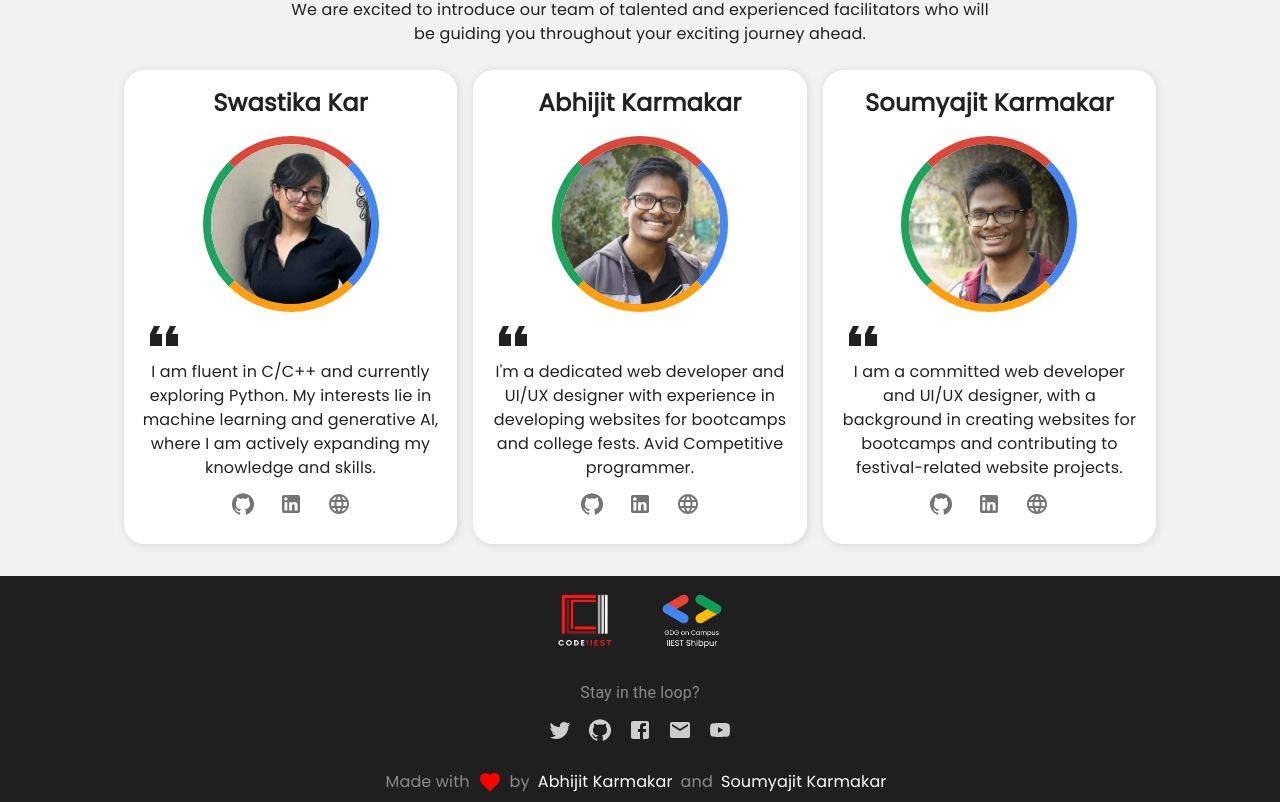
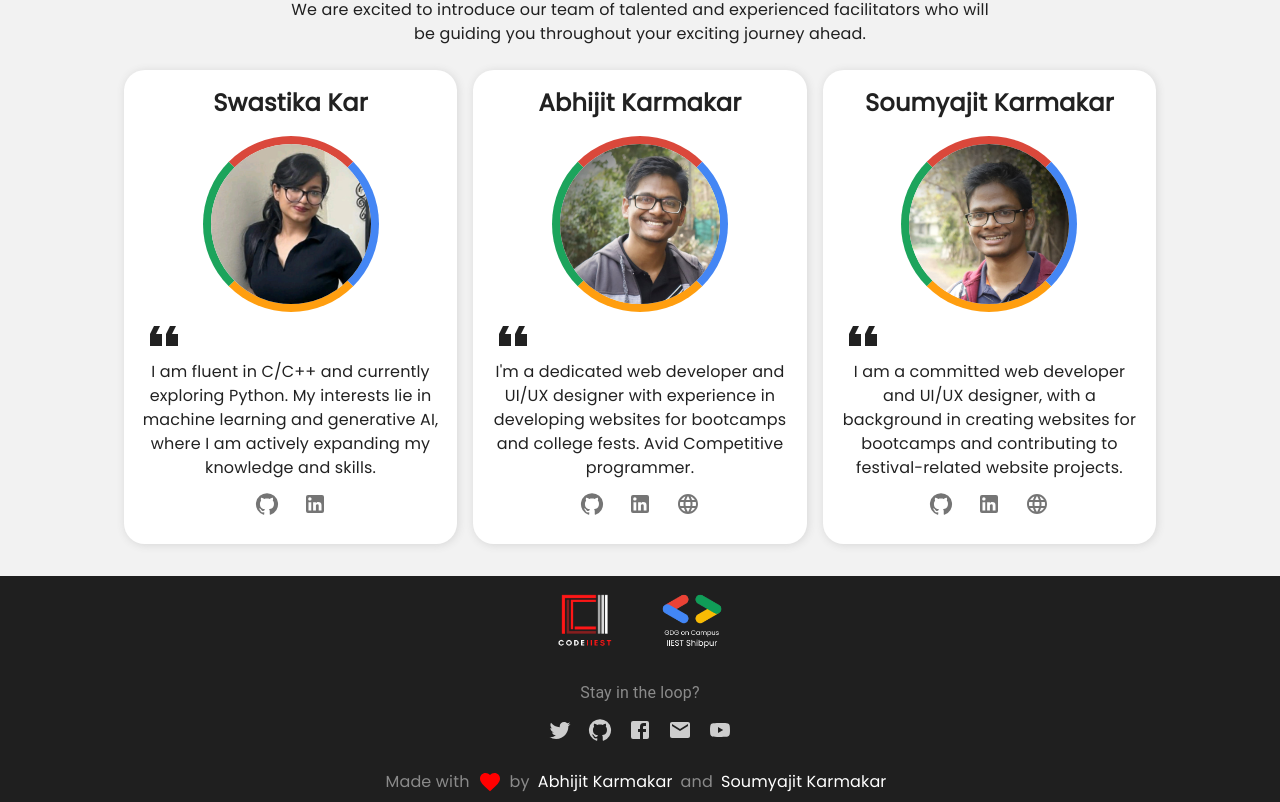
Before and after one commit to dsc-iiest/genai-study-jams-2k24, a React (Vite) app: page / in a window 1280 px wide. Shown: the part 1690-2492 px from the top of the page. Built offline with nearby package versions, Linux system fonts and the light colour scheme.

Commit message:
[UPDATE]: Updated Facilitators info

```diff
--- a/public/assets/data/facilitatorsInfo.json
+++ b/public/assets/data/facilitatorsInfo.json
@@ -3,9 +3,9 @@
         "name": "Swastika Kar",
         "desc": "I am fluent in C/C++ and currently exploring Python. My interests lie in machine learning and generative AI, where I am actively expanding my knowledge and skills.",
         "profilepic": "SwastikaKar.jpeg",
-        "github": "full link",
+        "github": "https://github.com/swas-kar",
         "linkedin": "https://www.linkedin.com/in/swas-kar/",
-        "portfolio": "Portfolio"
+        "portfolio": ""
     },
     {
         "name": "Abhijit Karmakar",
--- a/src/components/Profile.jsx
+++ b/src/components/Profile.jsx
@@ -71,14 +71,14 @@ export default function MediaCard({
                 >
                     <LinkedInIcon />
                 </IconButton>
-                <IconButton
+                {portfolioLink && <IconButton
                     href={portfolioLink}
                     target="_blank"
                     rel="noopener noreferrer"
                     size="large"
                 >
                     <LanguageIcon />
-                </IconButton>
+                </IconButton>}
             </Box>
         </Box>
     );
```
